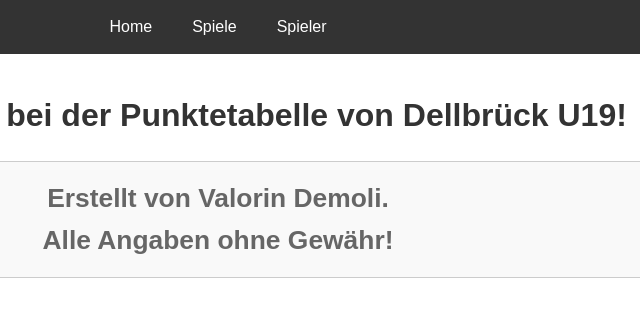
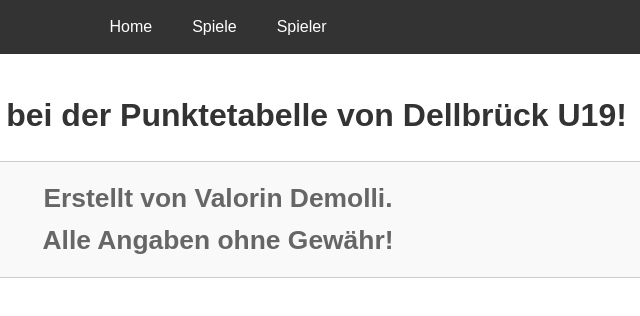
Before and after one commit to ValorinDemolli/punktetabelletest, a plain HTML site: page index.html in a window 1280 px wide. Shown: the full height of the page, 422-1062 px from the left. Drawn offline with Linux system fonts and the light colour scheme.

Commit message:
index.html aktualisieren

```diff
--- a/index.html
+++ b/index.html
@@ -36,7 +36,7 @@
         <h1>Willkommen bei der Punktetabelle von Dellbrück U19!</h1>
 
         <div class="disclaimer"> <!-- Disclaimer-Bereich -->
-            <h2>Erstellt von Valorin Demoli.</h2>
+            <h2>Erstellt von Valorin Demolli.</h2>
             <h2>Alle Angaben ohne Gewähr!</h2>
         </div> <!-- Ende des Disclaimer-Bereichs -->
     </div> <!-- Ende des Wrappers -->
```
